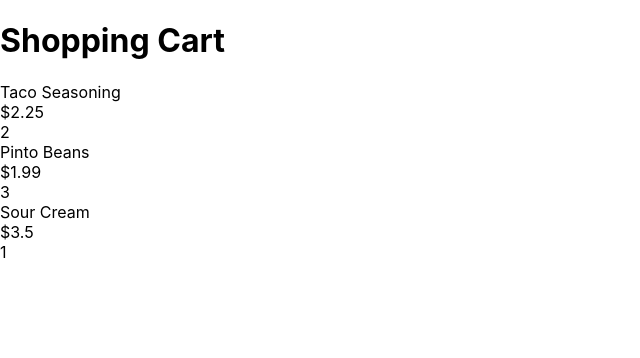
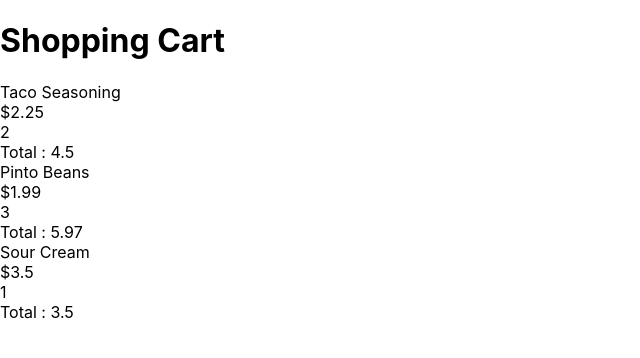
Before and after one commit to Doumham-Armah/shoppingCart, a React (Create React App) app: page / in a window 1280 px wide. Shown: the top 358 px of the page, without its empty margins (0-640 px from the left). Built offline with nearby package versions, Linux system fonts and the light colour scheme.

Commit message:
added total price for each item

```diff
--- a/src/CartItem.js
+++ b/src/CartItem.js
@@ -8,6 +8,8 @@ function CartItem({id, itemName, price, qty}){
             <div>{itemName}</div>
             <div>${price}</div>
             <div>{qty}</div>
+            <div>{`Total : ${qty*price}`}</div>
+
 
         </div>
     )
```
